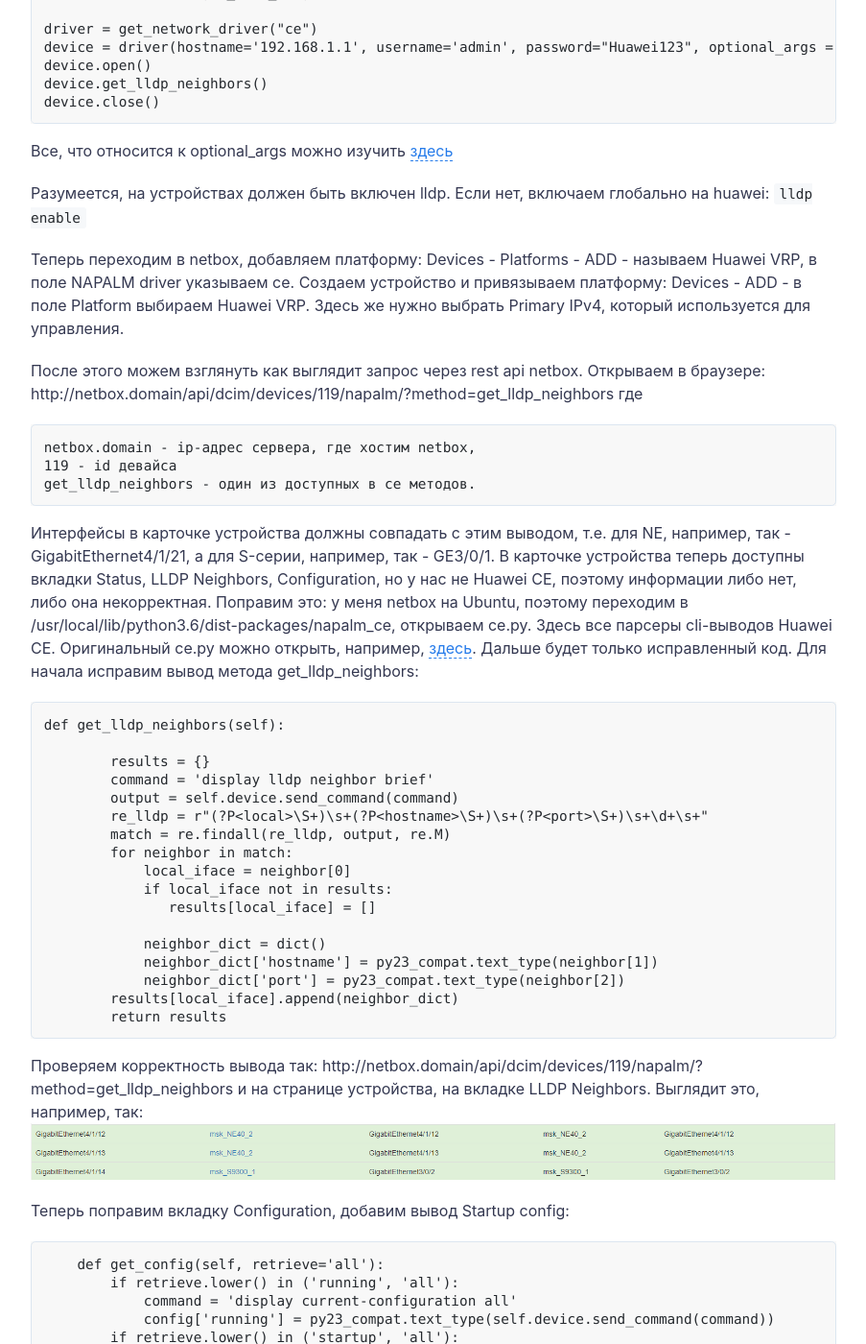
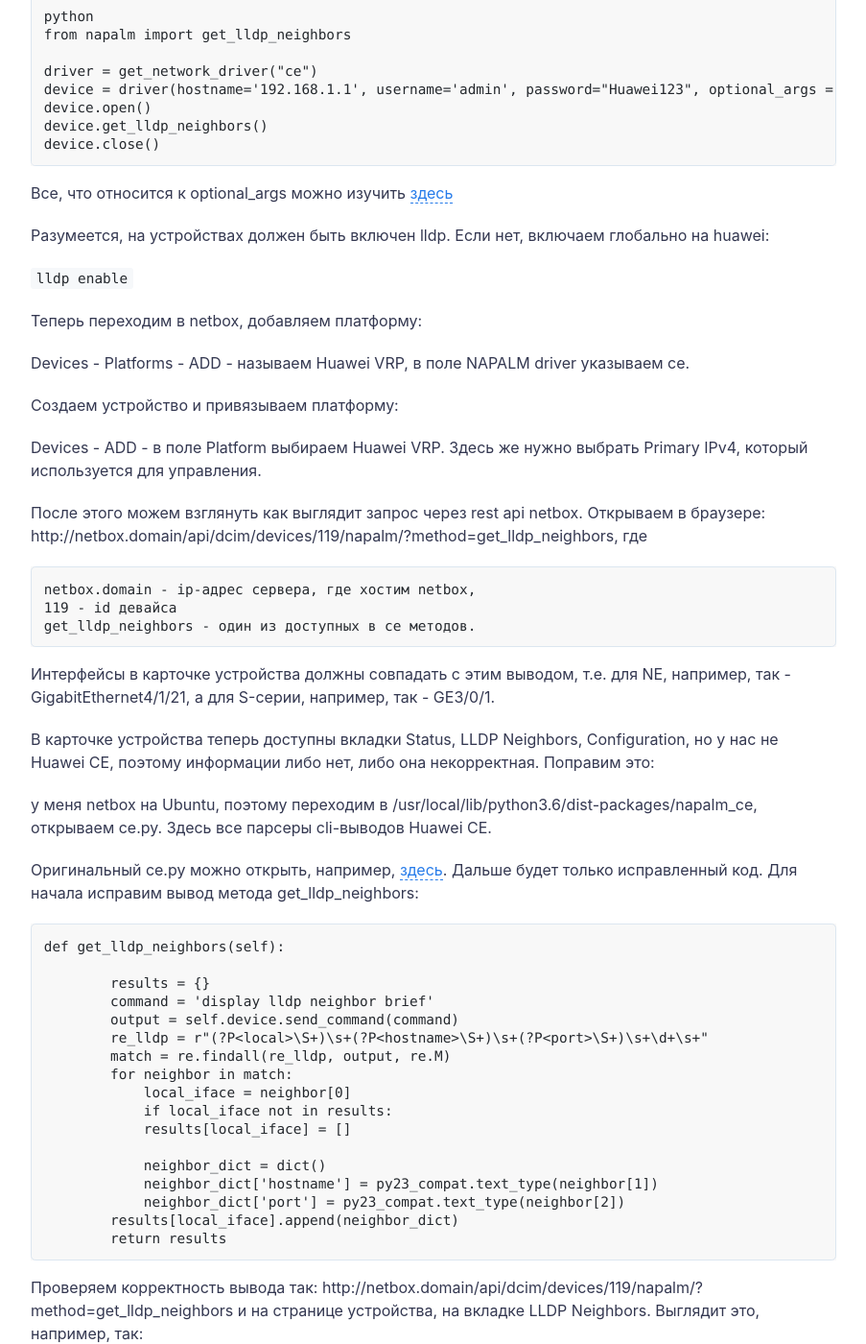
Before and after one commit to netdotwork/netdotwork.github.io, a Jekyll site: the page built from _posts/2019-09-11-napalm-netbox.md, in a window 1280 px wide and 1400 px high, scrolled down 1379 px. Shown: the whole window at 96% size, without its empty margins (188-1091 px from the left). Built offline with Jekyll 4.4.1, drawn with Linux system fonts in a browser that asks for light colours; comment, search, counter and statistics services are not loaded; part of the change alters nothing that is shown.

````diff
--- a/_posts/2019-09-11-napalm-netbox.md
+++ b/_posts/2019-09-11-napalm-netbox.md
@@ -20,10 +20,11 @@ https://github.com/netbox-community
 Дело в том, что сам драйвер представляет из себя универсальный API для управления "коробками" любых вендоров. А как управлять - решаете сами. Например, хотите написать парсер для чего-то своего или добавить новый метод, переписываете только одну библиотеку в директории custom_napalm. Вот здесь подробнее - https://napalm.readthedocs.io/en/latest/tutorials/extend_driver.html.
 
 Итак, на странице коммьюнити есть почти то, что нужно - [napalm_ce](https://github.com/napalm-automation-community/napalm-ce){:target="_blank"}. Это драйвер для huawei cloudengine. Установим согласно инструкции, проверим на девайсах серий S и NE. Актуально и для других серий (CX, Eudemon, USG):
-через установщик python-пакетов, pip ([pip - The Python Package Installer](https://pip.pypa.io/en/stable/)):
+через установщик python-пакетов, pip ([pip - The Python Package Installer](https://pip.pypa.io/en/stable/){:target="_blank"}):
+
 `pip install napalm-ce`
 
-Сейчас napalm будет корректно работать только с Huawei CE. Проверим по инструкции на странице проекта -  [README.md](https://github.com/napalm-automation-community/napalm-ce/blob/master/):
+Сейчас napalm будет корректно работать только с Huawei CE. Проверим по инструкции на странице проекта -  [README.md](https://github.com/napalm-automation-community/napalm-ce/blob/master/){:target="_blank"}:
 выбираем любой доступный на странице метод, например, get_lldp_neighbors()
 
 ```
@@ -37,18 +38,22 @@ device.get_lldp_neighbors()
 device.close()
 ```
 
-Все, что относится к optional_args можно изучить [здесь](https://napalm.readthedocs.io/en/latest/support/#optional-arguments)
+Все, что относится к optional_args можно изучить [здесь](https://napalm.readthedocs.io/en/latest/support/#optional-arguments){:target="_blank"}
 
 Разумеется, на устройствах должен быть включен lldp. Если нет, включаем глобально на huawei:
+
 `lldp enable`
 
 Теперь переходим в netbox, добавляем платформу:
+
 Devices - Platforms - ADD - называем Huawei VRP, в поле NAPALM driver указываем ce.
+
 Создаем устройство и привязываем платформу:
+
 Devices - ADD - в поле Platform выбираем Huawei VRP. Здесь же нужно выбрать Primary IPv4, который используется для управления.
 
 После этого можем взглянуть как выглядит запрос через rest api netbox. Открываем в браузере:
-http://netbox.domain/api/dcim/devices/119/napalm/?method=get_lldp_neighbors
+http://netbox.domain/api/dcim/devices/119/napalm/?method=get_lldp_neighbors,
 где
 ```
 netbox.domain - ip-адрес сервера, где хостим netbox,
@@ -56,9 +61,12 @@ netbox.domain - ip-адрес сервера, где хостим netbox,
 get_lldp_neighbors - один из доступных в ce методов.
 ```
 Интерфейсы в карточке устройства должны совпадать с этим выводом, т.е. для NE, например, так - GigabitEthernet4/1/21, а для S-серии, например, так - GE3/0/1.
+
 В карточке устройства теперь доступны вкладки Status, LLDP Neighbors, Configuration, но у нас не Huawei CE, поэтому информации либо нет, либо она некорректная. Поправим это:
+
 у меня netbox на Ubuntu, поэтому переходим в /usr/local/lib/python3.6/dist-packages/napalm_ce, открываем ce.py. Здесь все парсеры cli-выводов Huawei CE.
-Оригинальный ce.py можно открыть, например, [здесь](https://github.com/napalm-automation-community/napalm-ce/blob/master/napalm_ce/ce.py). Дальше будет только исправленный код.
+
+Оригинальный ce.py можно открыть, например, [здесь](https://github.com/napalm-automation-community/napalm-ce/blob/master/napalm_ce/ce.py){:target="_blank"}. Дальше будет только исправленный код.
 Для начала исправим вывод метода get_lldp_neighbors:
 
 ```
@@ -72,7 +80,7 @@ def get_lldp_neighbors(self):
         for neighbor in match:
             local_iface = neighbor[0]
             if local_iface not in results:
-               results[local_iface] = []
+            results[local_iface] = []
 
             neighbor_dict = dict()
             neighbor_dict['hostname'] = py23_compat.text_type(neighbor[1])
@@ -147,5 +155,7 @@ http://netbox.domain/api/dcim/devices/119/napalm/?method=get_lldp_neighbors и
 Это не все, но уже стало гораздо интереснее. Теперь netbox - не только IPAM + DCIM, но и, даже, немного OSS.
 
 Полезные ссылки
-[Adding Cisco IOS support to NAPALM (Network Automation and Programmability Abstraction Layer with Multivendor support)](https://projectme10.wordpress.com/2015/12/07/adding-cisco-ios-support-to-napalm-network-automation-and-programmability-abstraction-layer-with-multivendor-support/])
-[Accessing NAPALM via the NetBox API](https://www.youtube.com/watch?v=ha2kNRiO_Ng&t=389s)
+
+[Adding Cisco IOS support to NAPALM (Network Automation and Programmability Abstraction Layer with Multivendor support)](https://projectme10.wordpress.com/2015/12/07/adding-cisco-ios-support-to-napalm-network-automation-and-programmability-abstraction-layer-with-multivendor-support/]){:target="_blank"}
+
+[Accessing NAPALM via the NetBox API](https://www.youtube.com/watch?v=ha2kNRiO_Ng&t=389s){:target="_blank"}
````
